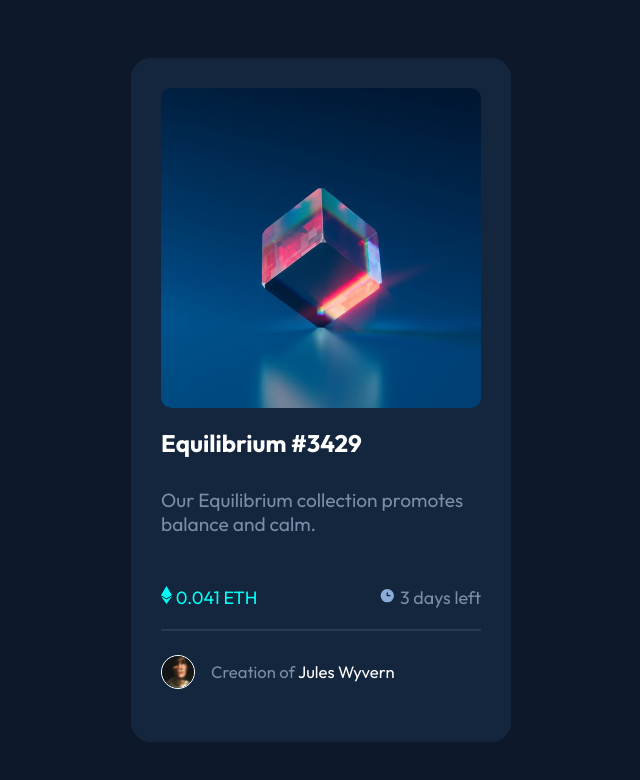
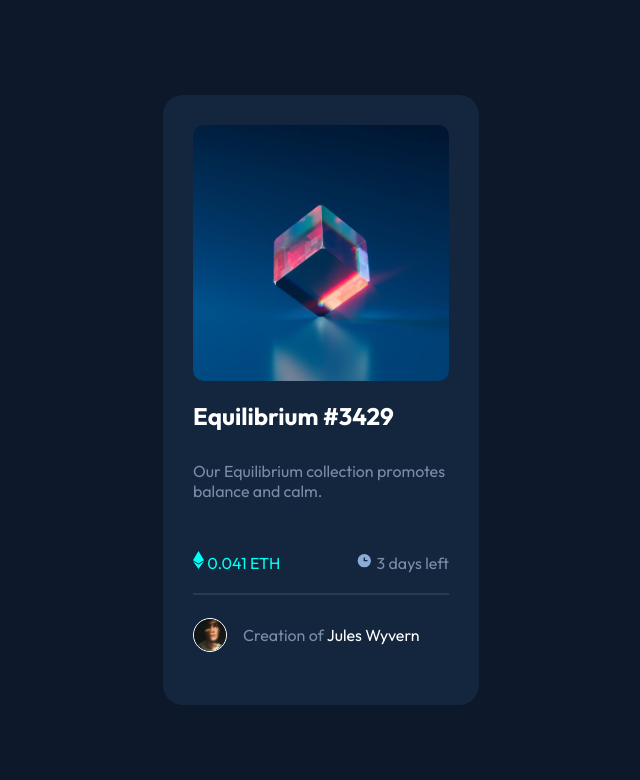
Before and after one commit to abdullah09c/nft-preview-card-component-main, a plain HTML site: page index.html in a window 1280 px wide. Shown: the whole page, without its empty margins (319-959 px from the left). Drawn offline with Linux system fonts and the light colour scheme.

Commit message:
fixed font size and add live site url

```diff
--- a/css/styles.css
+++ b/css/styles.css
@@ -17,7 +17,7 @@ body {
 .container {
   background: hsl(214, 50%, 16%);
   border-radius: 20px;
-  width: 25vw;
+  width: 20vw;
   padding: 30px;
 }
 
@@ -84,7 +84,7 @@ body {
 .container p {
   color: hsl(216, 22%, 57%);
   margin: 30px 0;
-  font-size: clamp(1em, 1.5vw, 2em);
+  font-size: clamp(1em, 1.1vw, 2em);
 }
 
 .time-point {
@@ -92,7 +92,7 @@ body {
   align-items: center;
   justify-content: space-between;
   padding: 20px 0;
-  font-size: clamp(1em, 1.4vw, 2em);
+  font-size: clamp(1em, 1vw, 2em);
   color: hsl(216, 22%, 57%);
 }
 
@@ -118,7 +118,7 @@ hr {
 
 .footer p {
   display: inline-block;
-  font-size: clamp(1em, 1.3vw, 2em);
+  font-size: clamp(1em, .9vw, 2em);
   margin-left: 16px;
 }
 
@@ -126,6 +126,16 @@ hr {
   color: hsl(0, 0%, 100%);
 }
 
+@media (max-width: 1024px) {
+    .container{
+        width: 25vw;
+    }
+}
+@media (max-width: 768px) {
+    .container{
+        width: 30vw;
+    }
+}
 
 @media (max-width: 480px) {
     body{
```
Also changed, not shown: 1 other file.
